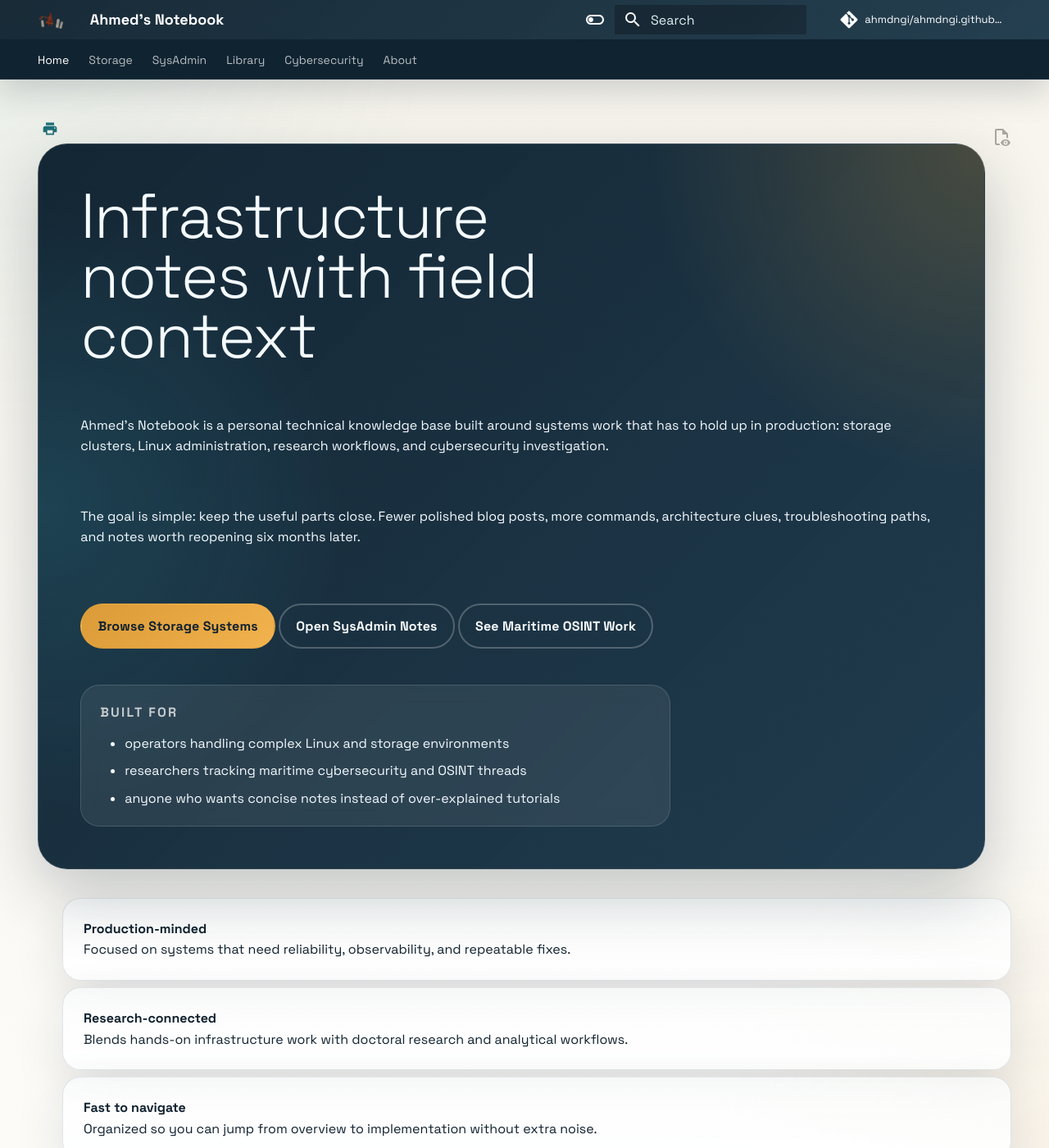
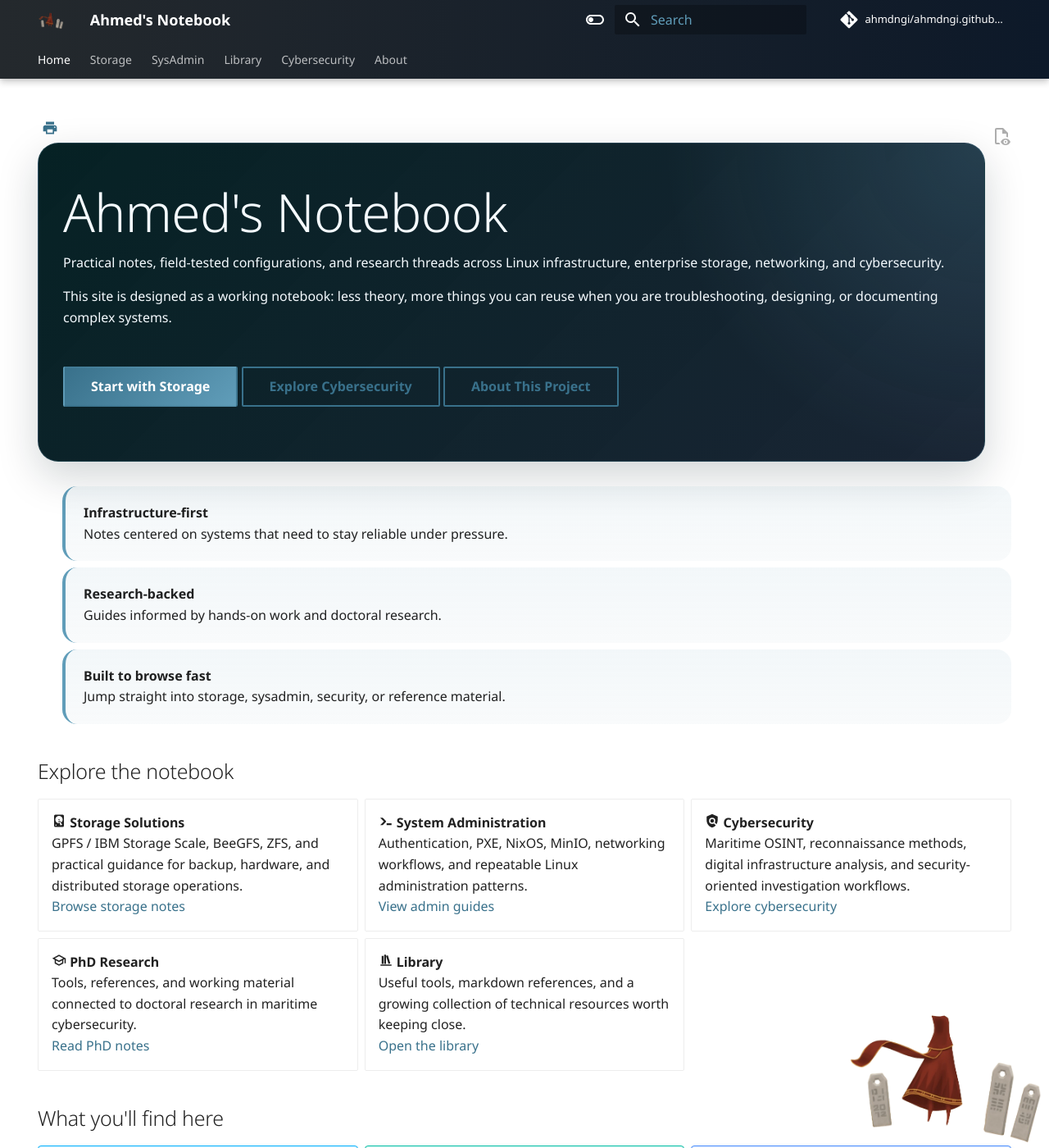
Before and after one commit to ahmdngi/notes.oversight.ee, an MkDocs documentation site: the page built from docs/index.md, in a window 1280 px wide and 1400 px high. Shown: the whole window at 82% size. Built offline with MkDocs 1.6.1 and Material for MkDocs 9.7.7, drawn with Linux system fonts in a browser that asks for light colours; comment, search, counter and statistics services are not loaded; some of the changed text lies outside the part shown.

Commit message:
Revert "tweaks"
This reverts commit dffa7e0b95d7f12e414100ee012026a57745d5be.

```diff
--- a/docs/index.md
+++ b/docs/index.md
@@ -8,115 +8,72 @@ description: A technical knowledge base focusing on Linux system administration,
 
 <div class="home-hero" markdown>
 
-# Infrastructure notes with field context
+# Ahmed's Notebook
 
-Ahmed's Notebook is a personal technical knowledge base built around systems work that has to hold up in production: storage clusters, Linux administration, research workflows, and cybersecurity investigation.
+Practical notes, field-tested configurations, and research threads across Linux infrastructure, enterprise storage, networking, and cybersecurity.
 
-The goal is simple: keep the useful parts close. Fewer polished blog posts, more commands, architecture clues, troubleshooting paths, and notes worth reopening six months later.
+This site is designed as a working notebook: less theory, more things you can reuse when you are troubleshooting, designing, or documenting complex systems.
 
 <div class="home-hero__actions" markdown>
 
-[Browse Storage Systems](content/storage/gpfs-notes.md){ .md-button .md-button--primary }
-[Open SysAdmin Notes](content/sysadmin/authentication.md){ .md-button }
-[See Maritime OSINT Work](content/cybersecurity/maritime_osint/vessel_and_port_tracking.md){ .md-button }
-
-</div>
-
-<div class="home-hero__panel" markdown>
-
-**Built for**
-
-- operators handling complex Linux and storage environments
-- researchers tracking maritime cybersecurity and OSINT threads
-- anyone who wants concise notes instead of over-explained tutorials
+[Start with Storage](content/storage/gpfs-notes.md){ .md-button .md-button--primary }
+[Explore Cybersecurity](content/cybersecurity/maritime_osint/vessel_and_port_tracking.md){ .md-button }
+[About This Project](content/about.md){ .md-button }
 
 </div>
 
 </div>
 
-<div class="home-signal" markdown>
+<div class="home-metrics" markdown>
 
-- **Production-minded**
-  Focused on systems that need reliability, observability, and repeatable fixes.
-- **Research-connected**
-  Blends hands-on infrastructure work with doctoral research and analytical workflows.
-- **Fast to navigate**
-  Organized so you can jump from overview to implementation without extra noise.
+- **Infrastructure-first**
+  Notes centered on systems that need to stay reliable under pressure.
+- **Research-backed**
+  Guides informed by hands-on work and doctoral research.
+- **Built to browse fast**
+  Jump straight into storage, sysadmin, security, or reference material.
 
 </div>
 
-## Explore by domain
+## Explore the notebook
 
-<div class="grid cards home-cards" markdown>
+<div class="grid cards" markdown>
 
-- :material-server-network: **Storage Engineering**
-  Notes on GPFS / IBM Storage Scale, BeeGFS, hardware planning, and operational troubleshooting for distributed storage platforms.
-  [Open storage section](content/storage/gpfs-notes.md)
+- :material-harddisk: **Storage Solutions**
+  GPFS / IBM Storage Scale, BeeGFS, ZFS, and practical guidance for backup, hardware, and distributed storage operations.
+  [Browse storage notes](content/storage/gpfs-notes.md)
 
-- :material-console-network-outline: **Systems Administration**
-  Practical references for PXE, authentication, NixOS, MinIO, and repeatable Linux administration workflows.
-  [View sysadmin guides](content/sysadmin/pxe.md)
+- :material-console-line: **System Administration**
+  Authentication, PXE, NixOS, MinIO, networking workflows, and repeatable Linux administration patterns.
+  [View admin guides](content/sysadmin/authentication.md)
 
-- :material-radar: **Cybersecurity and OSINT**
-  Maritime-focused reconnaissance, infrastructure mapping, threat assessment, and source-driven analytical methods.
-  [Explore cybersecurity notes](content/cybersecurity/maritime_osint/digital_infrastructure_reconnaissance.md)
+- :material-shield-search: **Cybersecurity**
+  Maritime OSINT, reconnaissance methods, digital infrastructure analysis, and security-oriented investigation workflows.
+  [Explore cybersecurity](content/cybersecurity/maritime_osint/vessel_and_port_tracking.md)
 
-- :material-school: **Research Toolkit**
-  Doctoral research material, working references, and supporting tools for technical investigation and writing.
-  [Read research notes](content/library/phd-tools.md)
+- :material-school-outline: **PhD Research**
+  Tools, references, and working material connected to doctoral research in maritime cybersecurity.
+  [Read PhD notes](content/library/phd-tools.md)
 
-- :material-bookshelf: **Reference Library**
-  Utility pages, markdown references, and curated tools that keep recurring tasks moving quickly.
+- :material-bookshelf: **Library**
+  Useful tools, markdown references, and a growing collection of technical resources worth keeping close.
   [Open the library](content/library/cool-tools.md)
 
 </div>
 
-## How the notebook works
+## What you'll find here
 
-<div class="home-columns" markdown>
+<div class="grid" markdown>
 
-<div class="home-column" markdown>
+!!! abstract "Operational notes"
+    Commands, configurations, and implementation details captured for real-world use rather than polished theory.
 
-### Operational detail first
+!!! tip "Troubleshooting trails"
+    Pages that document not only the fix, but the path taken to understand the problem.
 
-Pages are written to be useful while working, not just while reading. That means command examples, implementation notes, edge cases, and patterns that survive real troubleshooting.
+!!! note "Cross-domain links"
+    Storage, networking, security, and research topics are connected so ideas remain easy to revisit later.
 
 </div>
 
-<div class="home-column" markdown>
-
-### Cross-domain by design
-
-Storage, networking, security, and research are intentionally kept close together because real systems work rarely stays inside one neat category.
-
-</div>
-
-<div class="home-column" markdown>
-
-### Personal, but reusable
-
-This is a personal notebook, but the content is shaped so other engineers, researchers, and operators can still land on a page and use it immediately.
-
-</div>
-
-</div>
-
-## Start here
-
-<div class="grid cards home-paths" markdown>
-
-- **Need storage troubleshooting?**
-  Begin with GPFS notes and work outward into hardware and cluster-specific issues.
-  [Go to GPFS notes](content/storage/gpfs-notes.md)
-
-- **Need system setup references?**
-  Jump into PXE, NixOS, or authentication depending on whether you are provisioning or stabilizing.
-  [Go to sysadmin content](content/sysadmin/nixos.md)
-
-- **Need security research context?**
-  Start with vessel and port tracking, then move into regulatory, personnel, and infrastructure analysis.
-  [Go to maritime OSINT](content/cybersecurity/maritime_osint/vessel_and_port_tracking.md)
-
-</div>
-
-![Ahmed's Notebook homepage preview showing core sections of the site](assets/images/homepage2.png){ .home-preview }
+![Ahmed's Notebook homepage preview showing storage, sysadmin, and cybersecurity sections](assets/images/homepage.png){ .home-preview }
--- a/docs/overrides/main.html
+++ b/docs/overrides/main.html
@@ -57,6 +57,19 @@
   }
 </script>
 
+<style>
+  body {
+    background-image: url('../../../overrides/traveler.png');
+    background-size: 20%;
+    background-repeat: no-repeat;
+    background-attachment: fixed;
+    background-position: right bottom;
+
+    /* Ensure text is readable */
+  }
+</style>
+
+
 <!-- Inline print icon within content -->
 <div class="print-icon" onclick="printPage()" aria-label="Print Page">
   <svg xmlns="http://www.w3.org/2000/svg" height="24px" viewBox="0 0 24 24" width="24px">
--- a/docs/stylesheets/extra.css
+++ b/docs/stylesheets/extra.css
@@ -1,98 +1,43 @@
-/* Visual system */
+/*Color palette is inspired by Journey Game*/
 :root {
-  --site-ink: #10212f;
-  --site-ink-soft: #4f6574;
-  --site-sand: #f7f4ec;
-  --site-paper: #fffdf8;
-  --site-line: rgba(21, 53, 71, 0.12);
-  --site-teal: #1f6f78;
-  --site-cyan: #3b9fb5;
-  --site-gold: #da9b38;
-  --site-night: #0f2230;
-  --site-night-2: #173447;
-  --site-shadow: 0 20px 60px rgba(16, 33, 47, 0.12);
+  /*Primary color shades*/
+  /*covers every title including tab and header if not specified separatly like the configs below*/
+  --md-primary-fg-color: #39718b;
+  --md-primary-fg-color--light: #000b10;
+  --md-primary-fg-color--dark: #011d20;
+  /*font color in tab and header*/
+  --md-primary-bg-color: #ffffff;
+  /*Search word color*/
+  --md-primary-bg-color--light: #609db9;
 
-  --md-primary-fg-color: #1f6f78;
-  --md-primary-fg-color--light: #3b9fb5;
-  --md-primary-fg-color--dark: #15353f;
-  --md-primary-bg-color: #ffffff;
-  --md-primary-bg-color--light: #dbeef2;
-  --md-accent-fg-color: #da9b38;
-  --md-accent-fg-color--transparent: rgba(218, 155, 56, 0.14);
-  --md-accent-bg-color: #0f2230;
-  --md-accent-bg-color--dark: #0b1822;
+
+  /*Accent color shades*/
+  /*hover over a section or toc*/
+  --md-accent-fg-color: #609db9;
+  /*hover over search results*/
+  --md-accent-fg-color--transparent: #343472;
+  /*button hover*/
+  --md-accent-bg-color: #0d09f9;
+  --md-accent-bg-color--dark: #8b3e39;
+
+  /*Footer*/
+  /*hover over Material for MkDocs*/
   --md-footer-fg-color: #ffffff;
-  --md-footer-fg-color--light: rgba(255, 255, 255, 0.72);
-  --md-footer-fg-color--dark: #ffffff;
-  --md-footer-fg-color--lighter: rgba(255, 255, 255, 0.56);
-  --md-footer-bg-color: #10212f;
-  --md-footer-bg-color--dark: #09131b;
-}
-
-body {
-  background:
-    radial-gradient(circle at top left, rgba(59, 159, 181, 0.08), transparent 28%),
-    radial-gradient(circle at bottom right, rgba(218, 155, 56, 0.08), transparent 22%),
-    linear-gradient(180deg, #f7f4ec 0%, #fcfbf8 100%);
+  /*color of  Material for MkDocs*/
+  --md-footer-fg-color--light: #39718b;
+  --md-footer-fg-color--dark: #c61a1a;
+  /*color of  Made with*/
+  --md-footer-fg-color--lighter: #39718b;
+  --md-footer-bg-color: #e8143f;
+  --md-footer-bg-color--dark: #101813;
 }
 
 .md-header {
-  background:
-    linear-gradient(135deg, rgba(15, 34, 48, 0.96) 0%, rgba(23, 52, 71, 0.94) 100%);
-  backdrop-filter: blur(14px);
-  box-shadow: 0 14px 40px rgba(15, 34, 48, 0.18);
+  background: linear-gradient(90deg, #24292d 0%, #0d1929 100%);
 }
 
 .md-tabs {
-  background: rgba(15, 34, 48, 0.95);
-  border-bottom: 1px solid rgba(255, 255, 255, 0.08);
-}
-
-.md-main {
-  background: transparent;
-}
-
-.md-content__inner {
-  padding-bottom: 3rem;
-}
-
-.md-typeset {
-  color: var(--site-ink);
-}
-
-.md-typeset h1,
-.md-typeset h2,
-.md-typeset h3 {
-  letter-spacing: -0.02em;
-}
-
-.md-typeset h2 {
-  margin-top: 2.4rem;
-  font-size: clamp(1.55rem, 2vw, 2.1rem);
-}
-
-.md-typeset a {
-  text-decoration-thickness: 0.08em;
-}
-
-.md-typeset .grid.cards > ul > li,
-.md-typeset .grid > .home-column {
-  border: 1px solid var(--site-line);
-  border-radius: 1.15rem;
-  background: rgba(255, 253, 248, 0.84);
-  box-shadow: var(--site-shadow);
-}
-
-.md-typeset .grid.cards > ul > li:hover {
-  border-color: rgba(31, 111, 120, 0.28);
-  box-shadow: 0 24px 64px rgba(16, 33, 47, 0.16);
-}
-
-.md-typeset .md-button {
-  border-radius: 999px;
-  padding: 0.8em 1.2em;
-  font-weight: 700;
-  letter-spacing: 0.01em;
+  background: linear-gradient(90deg, #24292d 0%, #0d1929 100%);
 }
 
 p {
@@ -117,49 +62,33 @@ p {
 }
 
 .md-header__logo img {
-  height: 3rem;
-  width: 3rem;
-  border-radius: 0.9rem;
-  object-fit: cover;
+  height: 200px;
+  width: 200px;
 }
 
 .md-typeset .md-button--primary {
-  background: linear-gradient(135deg, var(--site-gold) 0%, #f2b24d 100%);
+  background: linear-gradient(135deg, #39718b 0%, #609db9 100%);
   border-color: transparent;
-  color: #10212f;
+  color: #fff;
 }
 
 .md-typeset .md-button--primary:hover {
-  background: linear-gradient(135deg, #c98b2b 0%, #e4a03b 100%);
-  color: #0f2230;
-}
-
-.md-typeset .md-button:not(.md-button--primary) {
-  border-color: rgba(255, 255, 255, 0.24);
-  color: #f8fbfd;
-}
-
-.md-typeset .md-button:not(.md-button--primary):hover {
-  border-color: rgba(255, 255, 255, 0.5);
-  background: rgba(255, 255, 255, 0.08);
-  color: #ffffff;
+  background: linear-gradient(135deg, #305f74 0%, #4e8aa4 100%);
+  color: #fff;
 }
 
 .home-hero {
   position: relative;
   overflow: hidden;
-  display: grid;
-  gap: 1.4rem;
-  padding: clamp(2rem, 4vw, 3.4rem);
-  margin: 0 0 1.75rem;
-  border: 1px solid rgba(255, 255, 255, 0.12);
-  border-radius: 1.8rem;
+  padding: 2.5rem 1.5rem;
+  margin: 0 0 1.5rem;
+  border: 1px solid rgba(96, 157, 185, 0.25);
+  border-radius: 1.25rem;
   background:
-    radial-gradient(circle at top right, rgba(218, 155, 56, 0.24), transparent 28%),
-    radial-gradient(circle at left center, rgba(59, 159, 181, 0.2), transparent 30%),
-    linear-gradient(135deg, rgba(15, 34, 48, 0.98) 0%, rgba(23, 52, 71, 0.96) 100%);
+    radial-gradient(circle at top right, rgba(96, 157, 185, 0.22), transparent 32%),
+    linear-gradient(135deg, rgba(1, 29, 32, 0.98) 0%, rgba(13, 25, 41, 0.95) 100%);
   color: #f5fbff;
-  box-shadow: 0 30px 80px rgba(15, 34, 48, 0.24);
+  box-shadow: 0 18px 50px rgba(1, 29, 32, 0.18);
 }
 
 .home-hero h1,
@@ -168,102 +97,51 @@ p {
 }
 
 .home-hero h1 {
-  max-width: 12ch;
-  margin-bottom: 0.8rem;
-  font-size: clamp(2.6rem, 6vw, 5rem);
-  line-height: 0.95;
+  margin-bottom: 0.75rem;
+  font-size: clamp(2.2rem, 5vw, 3.4rem);
+  line-height: 1.05;
 }
 
 .home-hero__actions {
   display: flex;
   flex-wrap: wrap;
-  gap: 0.9rem;
-  margin-top: 0.4rem;
+  gap: 0.75rem;
+  margin-top: 1.5rem;
 }
 
-.home-hero__panel {
-  max-width: 36rem;
-  padding: 1rem 1.15rem;
-  border: 1px solid rgba(255, 255, 255, 0.14);
-  border-radius: 1.15rem;
-  background: rgba(255, 255, 255, 0.08);
-  backdrop-filter: blur(10px);
+.home-metrics {
+  display: grid;
+  gap: 1rem;
+  margin: 1.5rem 0 2rem;
 }
 
-.home-hero__panel > p:first-child {
-  margin: 0 0 0.6rem;
-  font-size: 0.8rem;
-  font-weight: 800;
-  letter-spacing: 0.14em;
-  text-transform: uppercase;
-  color: rgba(255, 255, 255, 0.72);
-}
-
-.home-hero__panel ul {
-  margin: 0;
-}
-
-.home-signal {
+.home-metrics > ul {
   display: grid;
+  grid-template-columns: repeat(auto-fit, minmax(220px, 1fr));
   gap: 1rem;
-  margin: 1.75rem 0 2.2rem;
-}
-
-.home-signal > ul {
-  display: grid;
-  grid-template-columns: repeat(auto-fit, minmax(230px, 1fr));
-  gap: 1.1rem;
   margin: 0;
   padding: 0;
   list-style: none;
 }
 
-.home-signal li {
-  padding: 1.2rem 1.25rem;
-  border: 1px solid var(--site-line);
-  border-radius: 1.1rem;
-  background:
-    linear-gradient(180deg, rgba(255, 255, 255, 0.75), rgba(255, 255, 255, 0.92)),
-    linear-gradient(180deg, rgba(59, 159, 181, 0.08), rgba(31, 111, 120, 0.04));
-  box-shadow: var(--site-shadow);
-}
-
-.home-cards,
-.home-paths {
-  margin-top: 1.2rem;
-}
-
-.home-columns {
-  display: grid;
-  grid-template-columns: repeat(3, minmax(0, 1fr));
-  gap: 1.15rem;
-}
-
-.home-column {
-  padding: 1.2rem 1.25rem;
-}
-
-.home-column h3 {
-  margin-top: 0;
-}
-
-.md-typeset .home-paths > ul > li {
-  border-top: 4px solid rgba(31, 111, 120, 0.9);
+.home-metrics li {
+  padding: 1rem 1.1rem;
+  border-left: 4px solid #609db9;
+  border-radius: 0.9rem;
+  background: linear-gradient(180deg, rgba(96, 157, 185, 0.08), rgba(57, 113, 139, 0.03));
 }
 
 .home-preview {
   display: block;
-  width: min(100%, 1100px);
-  margin: 2.4rem auto 0;
-  border: 1px solid rgba(16, 33, 47, 0.08);
-  border-radius: 1.4rem;
-  box-shadow: 0 28px 80px rgba(16, 33, 47, 0.16);
+  margin: 2rem auto 0;
+  border-radius: 1rem;
+  box-shadow: 0 18px 40px rgba(13, 25, 41, 0.16);
 }
 
 @media (max-width: 768px) {
   .home-hero {
     padding: 2rem 1.1rem;
-    border-radius: 1.3rem;
+    border-radius: 1rem;
   }
 
   .home-hero__actions {
@@ -274,39 +152,19 @@ p {
     margin-right: 0;
     text-align: center;
   }
-
-  .home-columns {
-    grid-template-columns: 1fr;
-  }
-}
-
-[data-md-color-scheme="slate"] {
-  --site-ink: #eef5f8;
-  --site-ink-soft: rgba(238, 245, 248, 0.7);
-  --site-paper: rgba(15, 34, 48, 0.82);
-  --site-line: rgba(255, 255, 255, 0.1);
-  --site-shadow: 0 20px 60px rgba(0, 0, 0, 0.28);
-  --md-default-bg-color: #0c1822;
-}
-
-[data-md-color-scheme="slate"] body {
-  background:
-    radial-gradient(circle at top left, rgba(59, 159, 181, 0.12), transparent 28%),
-    radial-gradient(circle at bottom right, rgba(218, 155, 56, 0.1), transparent 20%),
-    linear-gradient(180deg, #0c1822 0%, #132837 100%);
-}
-
-[data-md-color-scheme="slate"] .md-typeset .grid.cards > ul > li,
-[data-md-color-scheme="slate"] .md-typeset .grid > .home-column,
-[data-md-color-scheme="slate"] .home-signal li {
-  background: rgba(15, 34, 48, 0.76);
 }
 
 @media (min-width: 1200px) {
   .md-content__inner img {
+    /* Max width for images inside content on large screens */
     max-width: 80%;
   }
 }
+
+
+
+
+/* Print Icon Styling */
 
 .print-icon {
   display: inline-flex;
@@ -319,13 +177,16 @@ p {
 
 .print-icon svg {
   margin-left: 5px;
+  /* Add space between text and icon */
   width: 20px;
   height: 20px;
   fill: var(--md-primary-fg-color);
+  /* Icon color */
 }
 
 .print-icon:hover svg {
   fill: var(--md-accent-fg-color);
+  /* Hover color for icon */
 }
 
 @media print {
@@ -333,3 +194,36 @@ p {
     display: none;
   }
 }
+
+
+
+
+/* .print-icon {
+  display: inline-flex;
+  align-items: center;
+  cursor: pointer;
+  color: #0078d7;
+  font-size: 16px;
+  text-decoration: none;
+  margin-right: auto;
+
+}
+
+.print-icon svg {
+  margin-left: 5px;
+
+  width: 20px;
+  height: 20px;
+  fill: #0078d7;
+
+}
+
+.print-icon:hover {
+  color: #005bb5;
+}
+
+.print-icon:hover svg {
+  fill: #b50051;
+
+}
+*/
--- a/mkdocs.yml
+++ b/mkdocs.yml
@@ -60,8 +60,8 @@ theme:
         icon: material/toggle-switch
         name: Switch to light mode
   font:
-    text: "Space Grotesk"
-    code: "IBM Plex Mono"
+    text: "Noto Sans"
+    code: "Roboto Mono"
   favicon: assets/favicon.ico
   logo: assets/logo.png
   icon:
```
